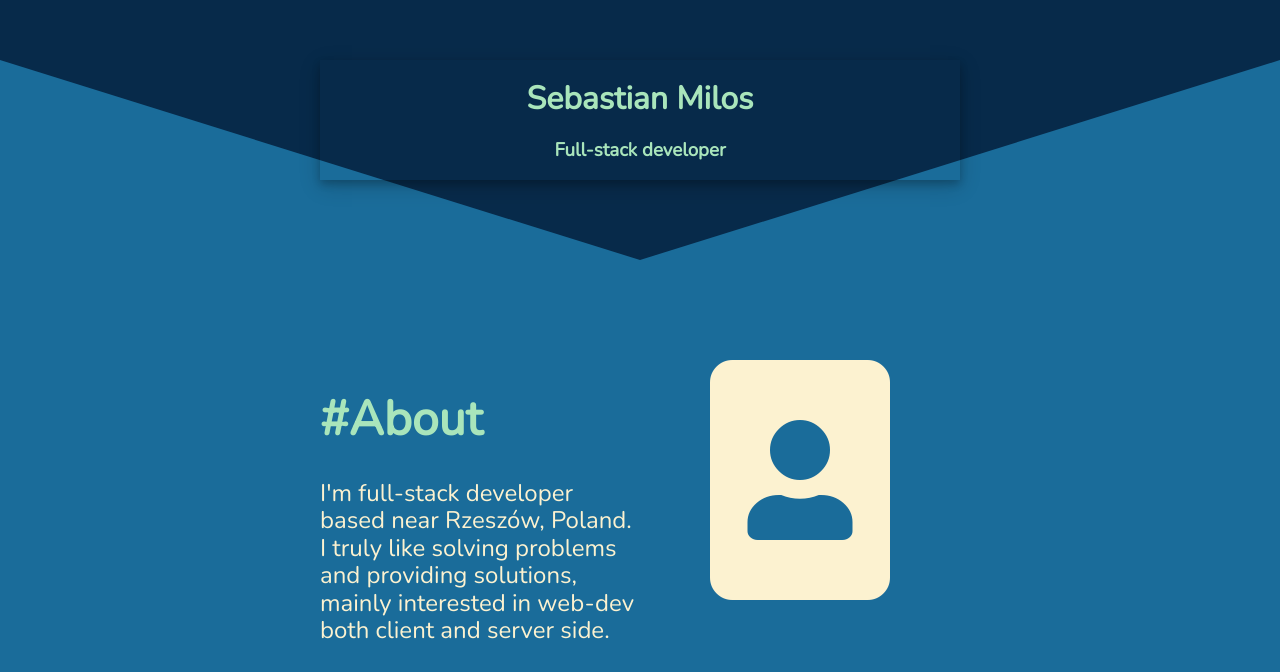
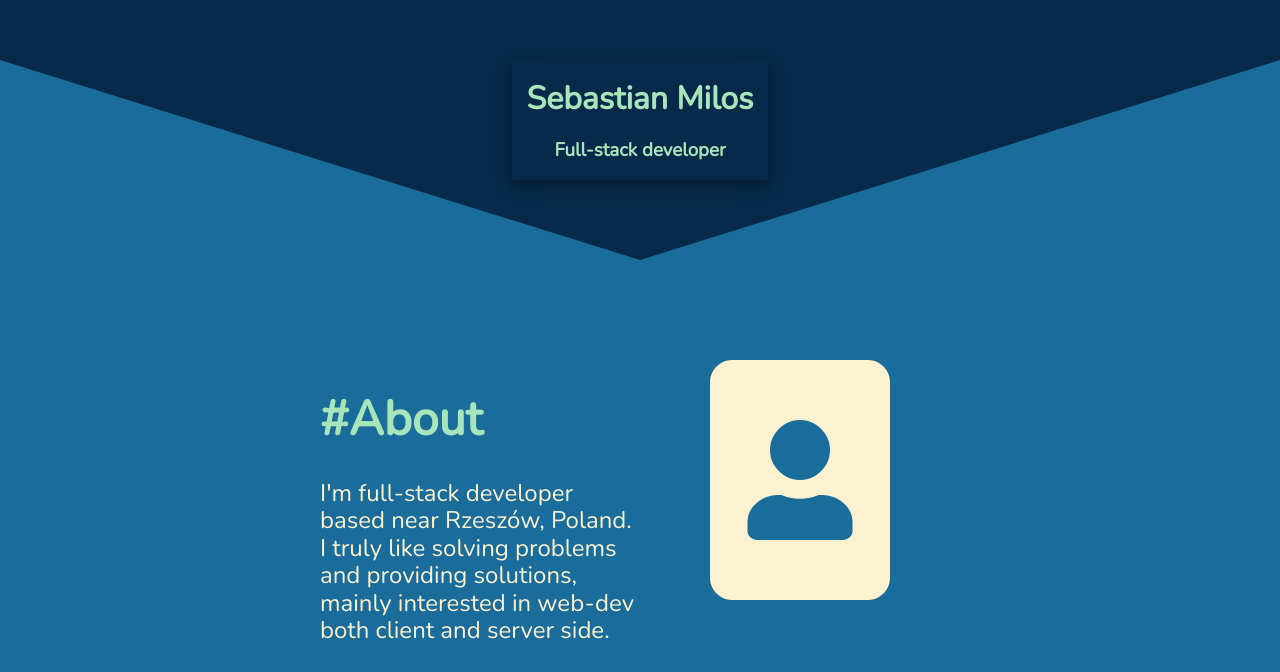
Before and after one commit to Anwarus/Portfolio, a website with bundled scripts: page index.html in a window 1280 px wide. Shown: the part 260-932 px from the top of the page. Built offline with nearby package versions, Linux system fonts and the light colour scheme.

Commit message:
(improvement) - better card styling

```diff
--- a/css/main.css
+++ b/css/main.css
@@ -111,8 +111,8 @@ div#target {
 
 div#card {
     position: absolute;
-    left: 25%;
-    right: 25%;
+    left: 40%;
+    right: 40%;
     box-shadow: 0 4px 8px 0 rgba(0, 0, 0, 0.2), 0 6px 20px 0 rgba(0, 0, 0, 0.19);
     text-align: center;
     color: #A9E5BB;
```
